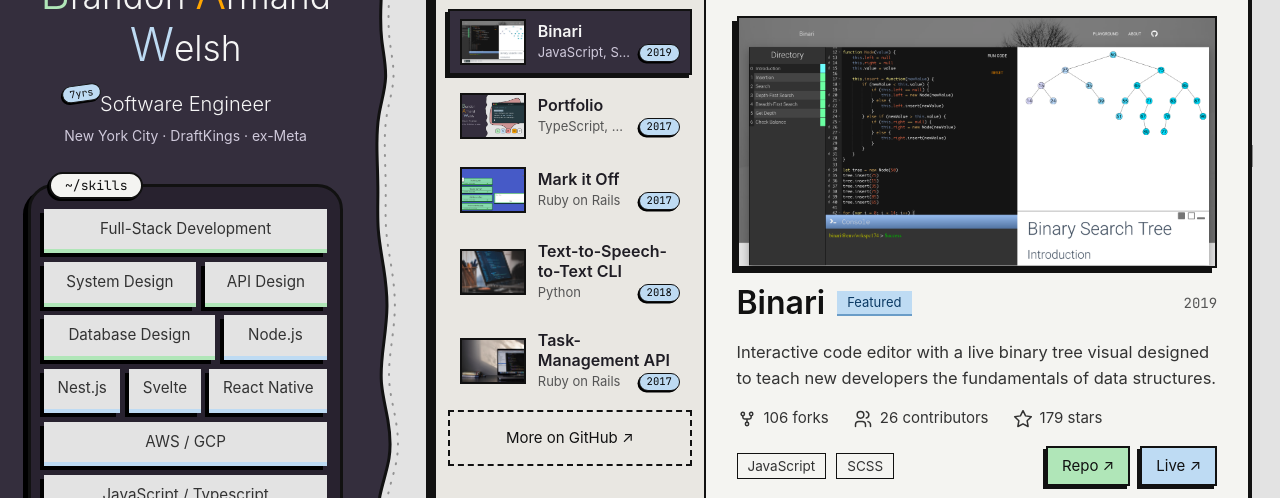
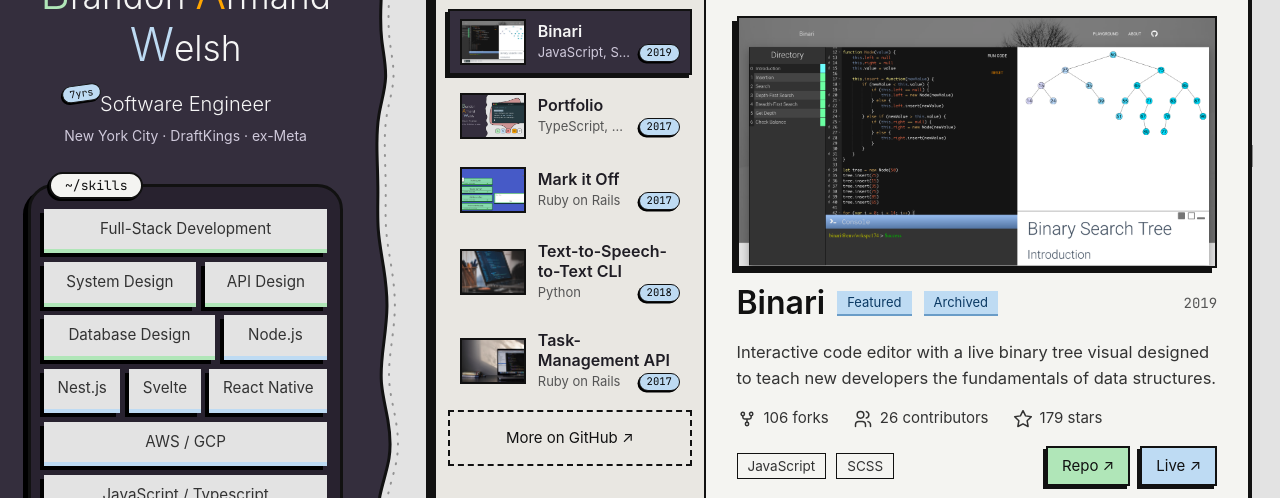
Before and after one commit to BrandonArmand/brandonarmand.github.io, an Astro site: page /projects in a window 1280 px wide. Shown: the part 113-611 px from the top of the page. Built offline with nearby package versions, Linux system fonts and the light colour scheme; Astro itself is replaced by a stand-in of ours; no server answers; a web font is replaced by a local one.

Commit message:
Show the Archived badge next to Featured on Binari

```diff
--- a/src/components/Projects.astro
+++ b/src/components/Projects.astro
@@ -56,7 +56,7 @@
               </a>
               <div class="preview-head">
                 <h2>{project.title}</h2>
-                <span class="preview-tag">{project.label}</span>
+                {project.labels.map((label) => <span class="preview-tag">{label}</span>)}
                 <span class="preview-year">{project.year}</span>
               </div>
               {project.description && <p class="preview-desc">{project.description}</p>}
--- a/src/data/projects.ts
+++ b/src/data/projects.ts
@@ -21,7 +21,7 @@
   repo?: string;
   title: string;
   year: number;
-  label: ProjectLabel;
+  labels: ProjectLabel[];
   stack: string[];
   repoUrl: string;
   liveUrl?: string;
@@ -45,7 +45,7 @@
     repo: 'Binari',
     title: 'Binari',
     year: 2019,
-    label: 'Featured',
+    labels: ['Featured', 'Archived'],
     stack: ['JavaScript', 'SCSS'],
     repoUrl: `${GITHUB_URL}/Binari`,
     liveUrl: 'https://binari.dev',
@@ -63,7 +63,7 @@
     id: 'portfolio',
     title: 'Portfolio',
     year: 2017,
-    label: 'Active',
+    labels: ['Active'],
     stack: ['TypeScript', 'Astro'],
     repoUrl: `${GITHUB_URL}/brandonarmand.github.io`,
     liveUrl: 'https://brandonarmand.com',
@@ -76,7 +76,7 @@
     id: 'mark-it-off',
     title: 'Mark it Off',
     year: 2017,
-    label: 'Archived',
+    labels: ['Archived'],
     stack: ['Ruby on Rails'],
     repoUrl: `${GITHUB_URL}/to-do-list`,
     image: markItOff,
@@ -88,7 +88,7 @@
     id: 'text-to-speech',
     title: 'Text-to-Speech-to-Text CLI',
     year: 2018,
-    label: 'Archived',
+    labels: ['Archived'],
     stack: ['Python'],
     repoUrl: `${GITHUB_URL}/Text-to-Speech-to-Text#text-to-speech-with-python`,
     image: textToSpeech,
@@ -100,7 +100,7 @@
     id: 'task-api',
     title: 'Task-Management API',
     year: 2017,
-    label: 'Archived',
+    labels: ['Archived'],
     stack: ['Ruby on Rails'],
     repoUrl: `${GITHUB_URL}/To-do-API#task-managmenet-api`,
     image: taskApi,
```
